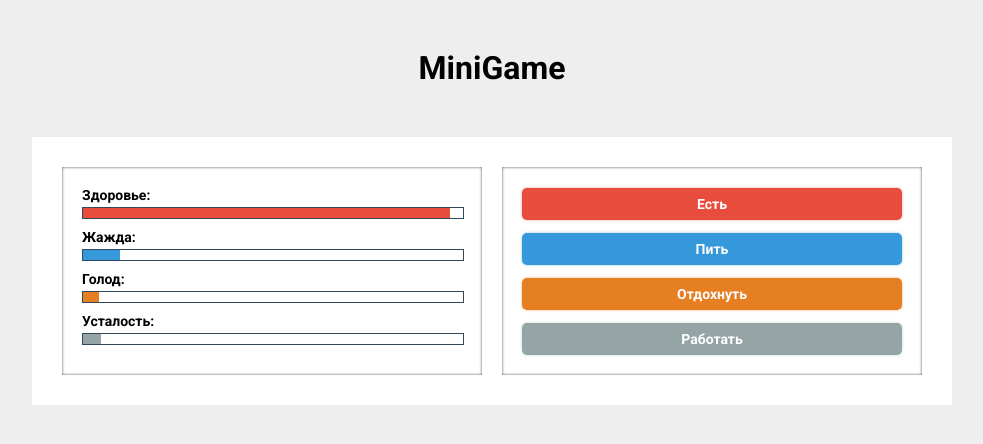
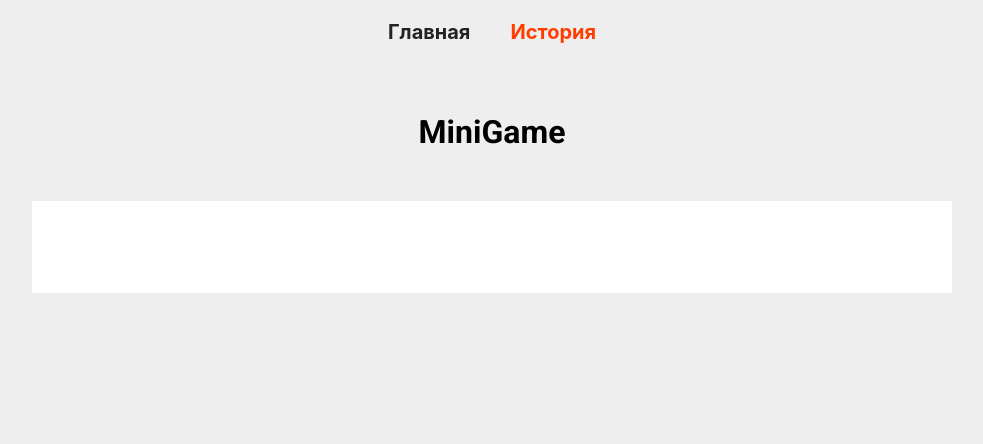
Before and after one commit to vmakal1989/VitaliMakal-tasks, a React (Create React App) app: page /history in a window 1280 px wide. Shown: the top 444 px of the page, without its empty margins (148-1131 px from the left). Built offline with nearby package versions, Linux system fonts and the light colour scheme.

Commit message:
history added

```diff
--- a/package.json
+++ b/package.json
@@ -12,6 +12,7 @@
     "node-sass": "^5.0.0",
     "react": "^17.0.2",
     "react-dom": "^17.0.2",
+    "react-router-dom": "^5.2.0",
     "react-scripts": "4.0.3",
     "web-vitals": "^1.0.1"
   },
--- a/src/App.jsx
+++ b/src/App.jsx
@@ -5,6 +5,8 @@ import {Button} from "./components/Button/Button"
 import {observer} from "mobx-react"
 import store from "./state/mobxState"
 import dead from './assets/image/dead.gif'
+import {NavLink, Route} from "react-router-dom"
+import {History} from "./components/History/History"
 
 let timer = store.startGame()
 
@@ -28,7 +30,13 @@ const  App = observer(() => {
 
     return (
         <div className="app">
+            <div className={'header'}>
+                <NavLink exact to="/" activeClassName='active'>Главная</NavLink>
+                <NavLink exact to="/history" activeClassName='active'>История</NavLink>
+            </div>
             <h1 className="title">MiniGame</h1>
+            <Route path='/' exact render={() =>
+                <React.Fragment>
                     <div className="wrapper">
                         <div className={"stats"}>
                             { renderRangeFields() }
@@ -37,6 +45,9 @@ const  App = observer(() => {
                             { renderButtons() }
                         </div>
                     </div>
+                </React.Fragment>
+            }/>
+            <Route path='/history' exact render={() => <History />}/>
         </div>
     )
 })
--- a/src/App.scss
+++ b/src/App.scss
@@ -1,5 +1,22 @@
 body {
   background: #EEEEEE;
+}
+.header {
+  display: flex;
+  justify-content: center;
+  a {
+    padding: 20px 20px;
+    text-decoration: none;
+    font-size: 20px;
+    font-weight: bold;
+    color: #222222;
+    &:hover {
+      opacity: .8;
+    }
+  }
+  .active {
+    color: #ff3d00;
+  }
 }
 .title {
   font-family: Roboto;
@@ -12,22 +29,21 @@ body {
   margin-top: 50px;
 }
 .wrapper {
-  width: 860px;
+  max-width: 860px;
   background: #FFFFFF;
   margin: 50px auto;
   padding: 30px;
   display: flex;
-  flex-wrap: wrap;
   justify-content: space-between;
-
   .stats {
-    width: 380px;
+    width: 100%;
     padding: 20px;
     background: #FFFFFF;
     box-shadow: inset 0 0 3px rgba(0, 0, 0, 0.7);
+    margin-right: 20px;
   }
   .controls {
-    width: 380px;
+    width: 100%;
     box-shadow: inset 0 0 3px rgba(0, 0, 0, 0.7);
     padding: 20px;
     display: flex;
@@ -36,5 +52,23 @@ body {
   }
   img {
     margin: 0 auto;
+    width: 100%;
   }
 }
+
+@media(max-width: 768px) {
+  .wrapper {
+    max-width: 768px;
+    margin: 0;
+  }
+}
+@media(max-width: 360px) {
+  .wrapper {
+    max-width: 360px;
+    flex-wrap: wrap;
+    .stats {
+      margin-right: 0;
+      margin-bottom: 20px;
+    }
+  }
+}
--- /dev/null
+++ b/src/components/History/History.jsx
@@ -0,0 +1,17 @@
+import React from 'react'
+import './History.scss'
+import store from "../../state/mobxState"
+
+
+export const History = () => {
+
+	let historyMap = store.history.map( el => <li className={'history__item'}>{el}</li>)
+
+	return (
+		<div className={'history wrapper'}>
+			<ul className={'history__items'}>
+				{historyMap}
+			</ul>
+		</div>
+	)
+}
--- /dev/null
+++ b/src/components/History/History.scss
@@ -0,0 +1,6 @@
+.history {
+  list-style: none;
+  &__item {
+    list-style: none;
+  }
+}
--- a/src/index.jsx
+++ b/src/index.jsx
@@ -3,12 +3,15 @@ import ReactDOM from 'react-dom';
 import './index.scss';
 import App from './App';
 import reportWebVitals from './reportWebVitals';
+import {BrowserRouter} from "react-router-dom";
 
 ReactDOM.render(
-  <React.StrictMode>
-    <App />
-  </React.StrictMode>,
-  document.getElementById('root')
+    <React.StrictMode>
+        <BrowserRouter basename={process.env.PUBLIC_URL}>
+            <App />
+        </BrowserRouter>
+        </React.StrictMode>,
+    document.getElementById('root')
 );
 
 // If you want to start measuring performance in your app, pass a function
--- a/src/state/mobxState.js
+++ b/src/state/mobxState.js
@@ -33,6 +33,7 @@ class State {
 		{label: 'Отдохнуть', class: 'orange'},
 		{label: 'Работать', class: 'grey'}
 	]
+	history = []
 	healthDeclineUnit = 0.05
 	thirstDeclineUnit = 0.7
 	hungerDeclineUnit = 0.3
@@ -62,6 +63,7 @@ class State {
 		return timer
 	}
 	eat() {
+		this.history.push(`Вы покормили питомца.`)
 		if(this.pet.hunger.range > this.minRange) {
 			this.pet.hunger.range -= 10
 			if(this.pet.hunger.range < this.minRange) this.pet.hunger.range = this.minRange
@@ -72,16 +74,18 @@ class State {
 		}
 	}
 	drink() {
+		this.history.push(`Вы напоили вашего питомца.`)
 		if(this.pet.thirst.range > this.minRange) {
 			this.pet.thirst.range -= 10
 			if(this.pet.thirst.range < this.minRange) this.pet.thirst.range = this.minRange
 		}
 		if(this.pet.health.range > this.minRange) {
-			this.pet.health.range -= 1
+			this.pet.health.range += 1
 			if(this.pet.health.range < this.minRange) this.pet.health.range = this.minRange
 		}
 	}
 	relax() {
+		this.history.push(`Ваш питомец отдохнул`)
 		if(this.pet.health.range < this.maxRange) {
 			this.pet.health.range += getRandomIntInclusive(1,10)
 			if(this.pet.health.range > this.maxRange) this.pet.health.range = this.maxRange
@@ -93,6 +97,7 @@ class State {
 
 	}
 	work() {
+		this.history.push(`Ваш питомец немного поработал`)
 		if(this.pet.thirst.range < this.maxRange) {
 			this.pet.thirst.range += getRandomIntInclusive(30,40)
 			if(this.pet.thirst.range > this.maxRange) this.pet.thirst.range = this.maxRange
```
Also changed, not shown: 1 other file (tests, documents, lock files or other folders). Lines whose indentation alone changed are shown as unchanged.
